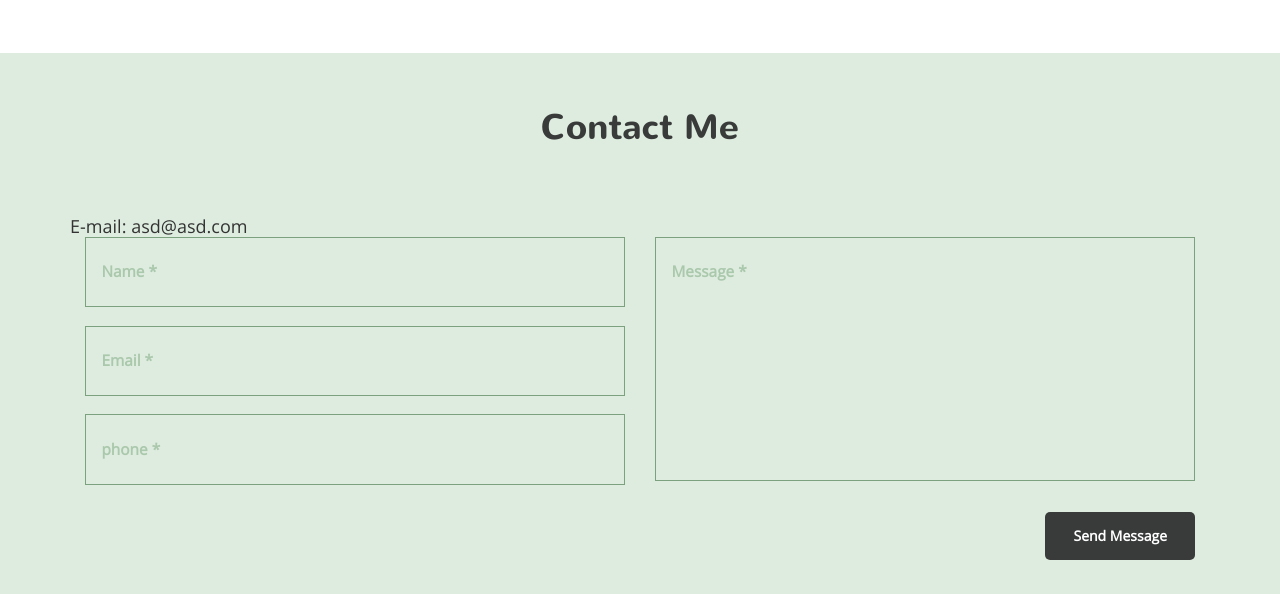
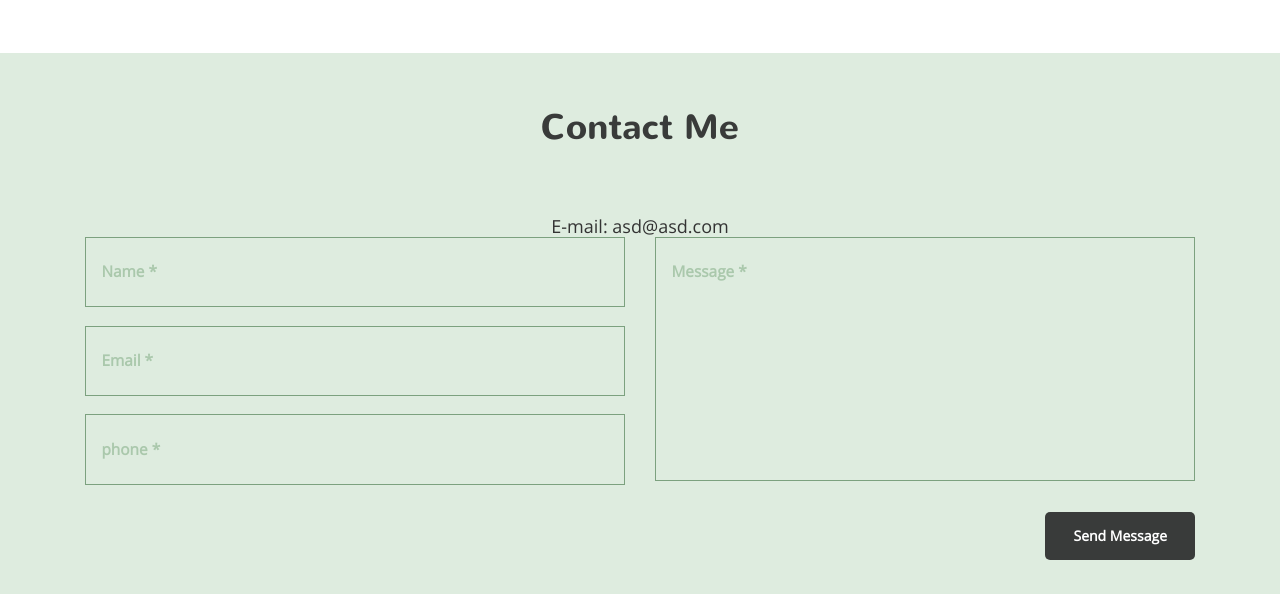
Before and after one commit to nazlicanguner/nazlicanguner.github.io, a plain HTML site: page index.html in a window 1280 px wide. Shown: the part 1624-2218 px from the top of the page. Drawn offline with Linux system fonts and the light colour scheme.

Commit message:
Update index.html

```diff
--- a/index.html
+++ b/index.html
@@ -153,7 +153,7 @@ Smartphone Compatible web template, free webdesigns for Nokia, Samsung, LG, Sony
 	<div class="contact-section" id="contact">
 		<div class="container">
 			<h3>contact me</h3>
-			<h4>E-mail: asd@asd.com</h4>
+			<center><h4>E-mail: asd@asd.com</h4></center>
 			<div class="contact-details">
 				<form>
 					<div class="col-md-6 contact-left">
```
